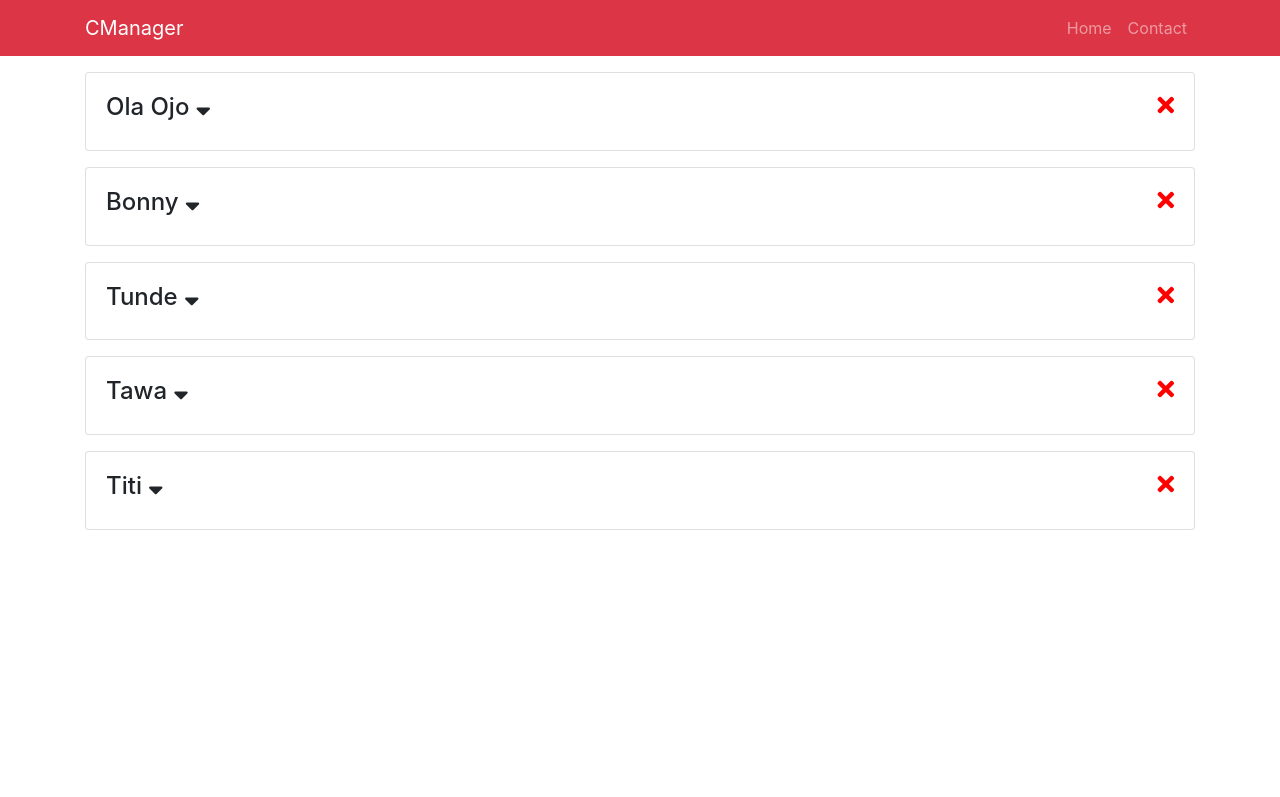
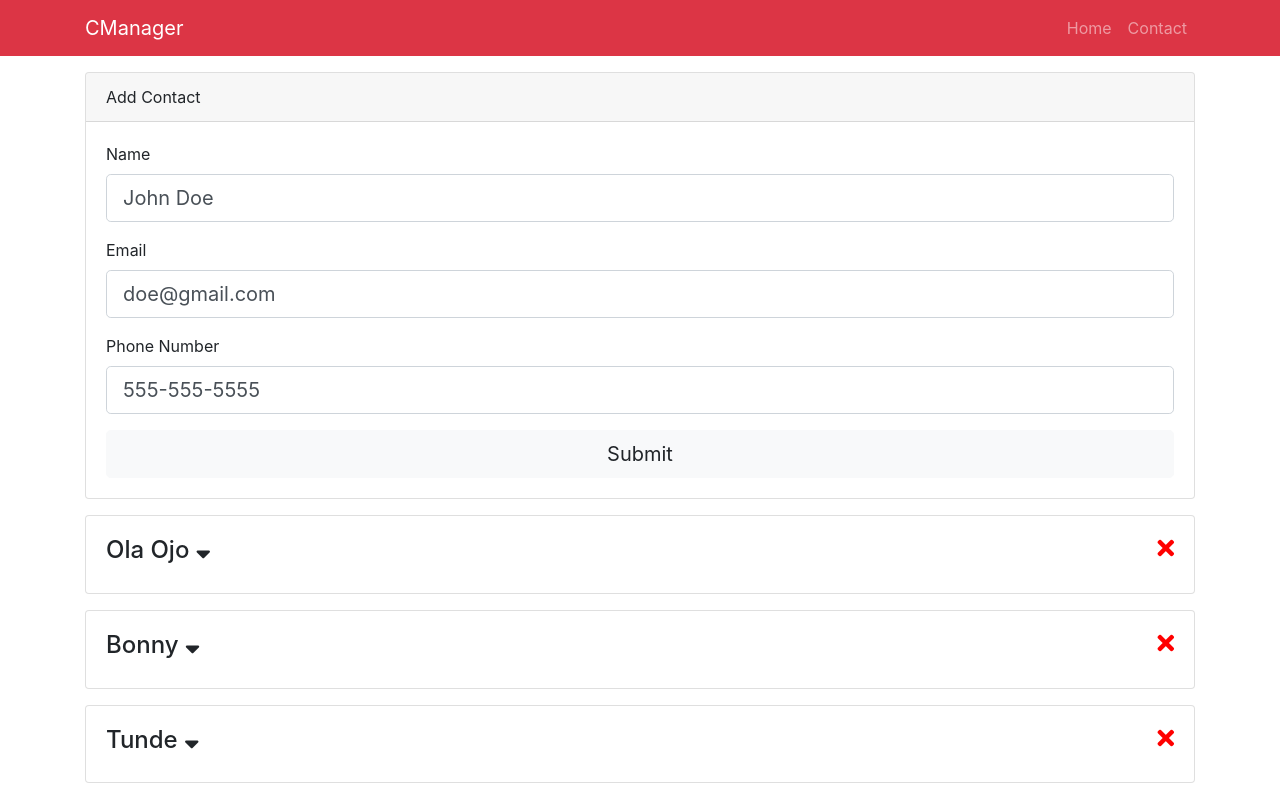
Before and after one commit to profmcdan/contact-manager, a React (Create React App) app: page / in a window 1280 px wide. Shown: the top 797 px of the page. Built offline with nearby package versions, Linux system fonts and the light colour scheme.

Commit message:
Uncontrolled form using refs

```diff
--- a/package.json
+++ b/package.json
@@ -7,7 +7,8 @@
     "prop-types": "^15.7.2",
     "react": "^16.8.6",
     "react-dom": "^16.8.6",
-    "react-scripts": "3.0.0"
+    "react-scripts": "3.0.0",
+    "uuid": "^3.3.2"
   },
   "scripts": {
     "start": "react-scripts start",
--- a/src/App.js
+++ b/src/App.js
@@ -2,8 +2,10 @@ import React from "react";
 import "bootstrap/dist/css/bootstrap.min.css";
 import "./App.css";
 import Header from "./components/common/Header";
-import Contacts from "./components/Contacts";
+import Contacts from "./components/contact/Contacts";
 import { Provider } from "./context";
+import AddContact from "./components/contact/AddContact";
+import AddContactRef from "./components/contact/AddContactRef";
 
 class App extends React.Component {
   render() {
@@ -12,6 +14,8 @@ class App extends React.Component {
         <div className="">
           <Header branding="CManager" />
           <div className="container">
+            {/* <AddContact /> */}
+            <AddContactRef />
             <Contacts />
           </div>
         </div>
--- /dev/null
+++ b/src/components/contact/AddContact.js
@@ -0,0 +1,76 @@
+import React, { Component } from "react";
+import uuidv4 from "uuid/v4";
+
+class AddContact extends Component {
+  state = {
+    name: "",
+    phone: "",
+    email: "",
+  };
+
+  handleSubmit = e => {
+    e.preventDefault();
+    const id = uuidv4();
+    const { name, email, phone } = this.state;
+    const newContact = { id, name, email, phone };
+    console.log(newContact);
+  };
+
+  handleChange = e => {
+    this.setState({ [e.target.name]: e.target.value });
+  };
+
+  render() {
+    const { name, email, phone } = this.state;
+    return (
+      <div className="card mb-3">
+        <div className="card-header">Add Contact</div>
+        <div className="card-body">
+          <form onSubmit={this.handleSubmit}>
+            <div className="form-group">
+              <label htmlFor="name">Name</label>
+              <input
+                type="text"
+                name="name"
+                className="form-control form-control-lg"
+                placeholder="Enter Name"
+                value={name}
+                onChange={this.handleChange}
+              />
+            </div>
+            <div className="form-group">
+              <label htmlFor="email">Email</label>
+              <input
+                type="email"
+                name="email"
+                className="form-control form-control-lg"
+                placeholder="Enter Email Address"
+                value={email}
+                onChange={this.handleChange}
+              />
+            </div>
+            <div className="form-group">
+              <label htmlFor="phone">Phone Number</label>
+              <input
+                type="text"
+                name="phone"
+                className="form-control form-control-lg"
+                placeholder="Enter Phone Number"
+                value={phone}
+                onChange={this.handleChange}
+              />
+            </div>
+            <button
+              type="submit"
+              className="btn btn-block btn-light btn-lg mr-auto"
+            >
+              Submit
+            </button>
+          </form>
+        </div>
+      </div>
+    );
+  }
+}
+
+export default AddContact;
--- /dev/null
+++ b/src/components/contact/AddContactRef.js
@@ -0,0 +1,88 @@
+import React, { Component } from "react";
+import uuidv4 from "uuid/v4";
+
+class AddContactRef extends Component {
+  constructor(props) {
+    super(props);
+
+    this.nameInput = React.createRef();
+    this.phoneInput = React.createRef();
+    this.emailInput = React.createRef();
+  }
+
+  static defaultProps = {
+    name: "John Doe",
+    email: "doe@gmail.com",
+    phone: "555-555-5555",
+  };
+
+  handleSubmit = e => {
+    e.preventDefault();
+    const id = uuidv4();
+    const newContact = {
+      id,
+      name: this.nameInput.current.value,
+      email: this.emailInput.current.value,
+      phone: this.phoneInput.current.value,
+    };
+    console.log(newContact);
+  };
+
+  handleChange = e => {
+    this.setState({ [e.target.name]: e.target.value });
+  };
+
+  render() {
+    const { name, email, phone } = this.props;
+    return (
+      <div className="card mb-3">
+        <div className="card-header">Add Contact</div>
+        <div className="card-body">
+          <form onSubmit={this.handleSubmit}>
+            <div className="form-group">
+              <label htmlFor="name">Name</label>
+              <input
+                type="text"
+                name="name"
+                className="form-control form-control-lg"
+                placeholder="Enter Name"
+                defaultValue={name}
+                ref={this.nameInput}
+              />
+            </div>
+            <div className="form-group">
+              <label htmlFor="email">Email</label>
+              <input
+                type="email"
+                name="email"
+                className="form-control form-control-lg"
+                placeholder="Enter Email Address"
+                defaultValue={email}
+                ref={this.emailInput}
+              />
+            </div>
+            <div className="form-group">
+              <label htmlFor="phone">Phone Number</label>
+              <input
+                type="text"
+                name="phone"
+                className="form-control form-control-lg"
+                placeholder="Enter Phone Number"
+                defaultValue={phone}
+                ref={this.phoneInput}
+              />
+            </div>
+            <button
+              type="submit"
+              className="btn btn-block btn-light btn-lg mr-auto"
+            >
+              Submit
+            </button>
+          </form>
+        </div>
+      </div>
+    );
+  }
+}
+
+export default AddContactRef;
--- a/src/components/Contact.js
+++ b/src/components/contact/Contact.js
@@ -1,6 +1,6 @@
 import React, { Component } from "react";
 import PropTypes from "prop-types";
-import { Consumer } from "../context";
+import { Consumer } from "../../context";
 
 class Contact extends Component {
   state = {
--- a/src/components/Contacts.js
+++ b/src/components/contact/Contacts.js
@@ -1,6 +1,6 @@
 import React, { Component } from "react";
 import Contact from "./Contact";
-import { Consumer } from "../context";
+import { Consumer } from "../../context";
 
 class Contacts extends Component {
   componentDidMount() {
--- a/src/context.js
+++ b/src/context.js
@@ -5,6 +5,13 @@ const Context = React.createContext();
 const reducer = (state, action) => {
   switch (action.type) {
     case "DELETE_CONTACT":
+      return {
+        ...state,
+        contacts: state.contacts.filter(
+          contact => contact.id !== action.payload,
+        ),
+      };
+    case "ADD_CONTACT":
       return {
         ...state,
         contacts: state.contacts.filter(
```
